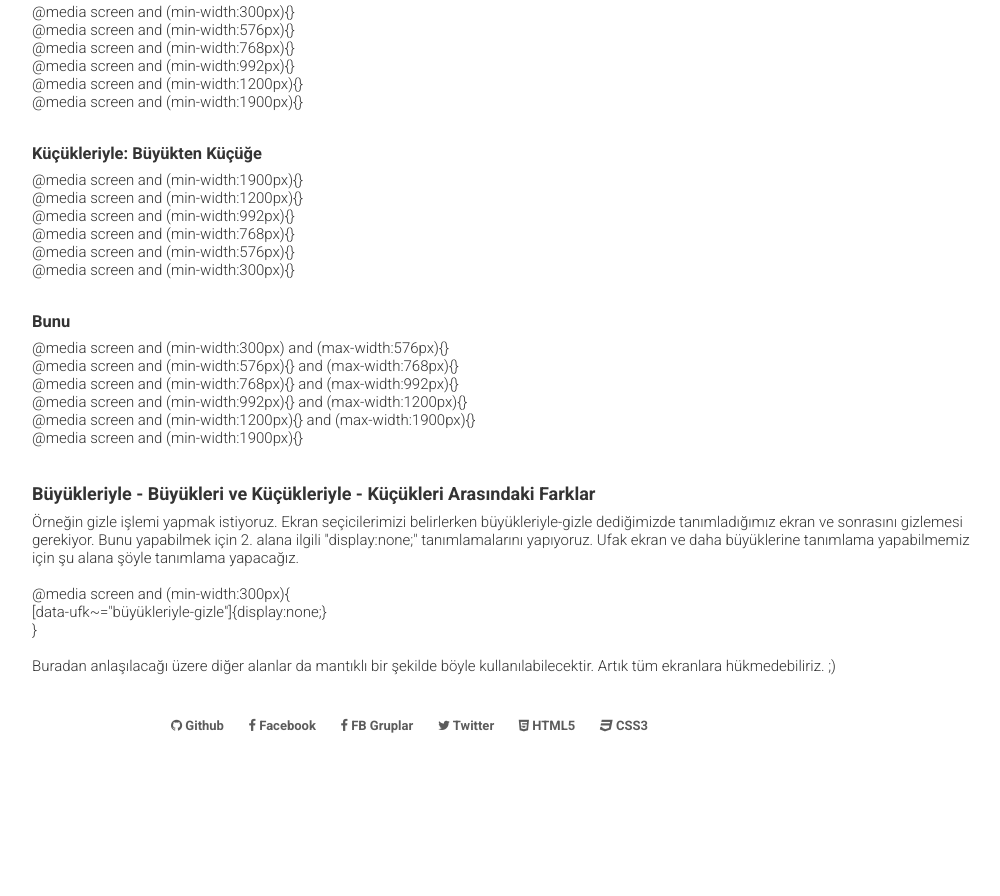
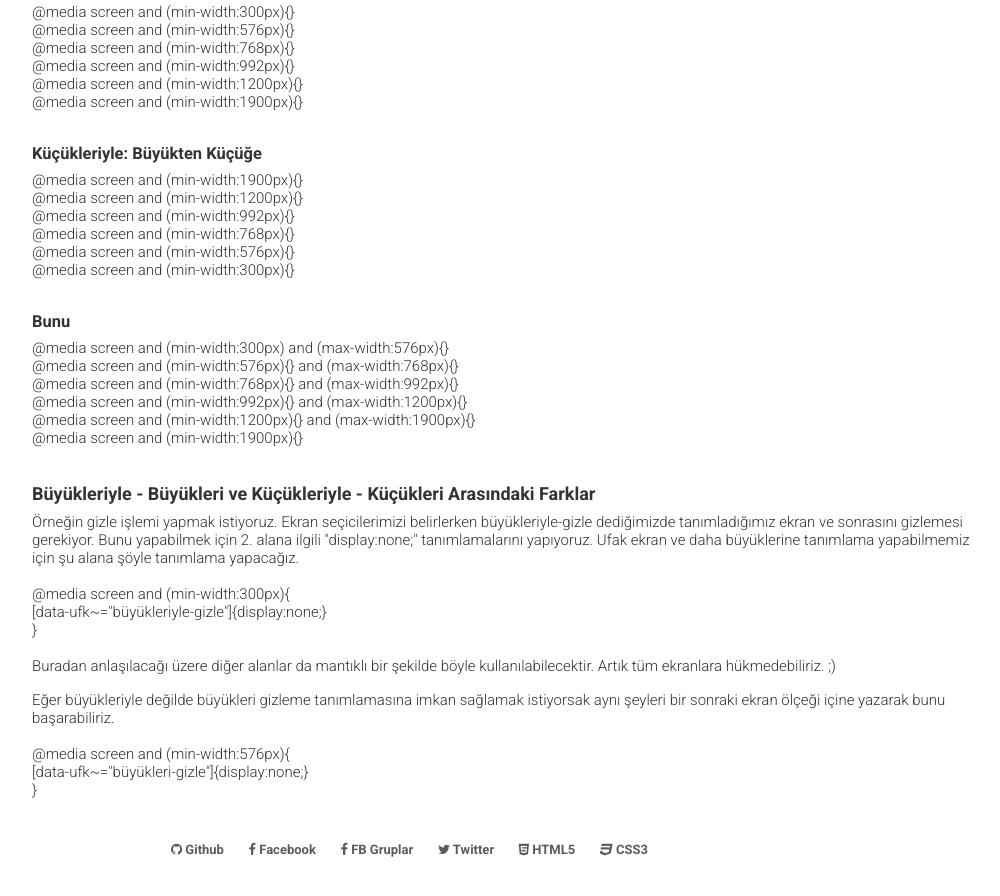
Before and after one commit to data-deveb/data-deveb.github.io, a Jekyll site: the page built from belgeler/gelistiriciler/ekran-orgusu.html, in a window 1280 px wide and 900 px high, scrolled down 1044 px. Shown: the top 896 px of the window, without its empty margins (228-1228 px from the left). Built offline with Jekyll 4.4.1, drawn with Linux system fonts in a browser that asks for light colours; before the commit the page ends 1820 px from its top, so only the background shows below that.

Commit message:
Güncelleme

```diff
--- a/belgeler/gelistiriciler/ekran-orgusu.html
+++ b/belgeler/gelistiriciler/ekran-orgusu.html
@@ -171,3 +171,7 @@ title: Ekran Örgüsünü Anlamak (Çekirdek Geliştiriciler İçin)
   Bunu yapabilmek için 2. alana ilgili "display:none;" tanımlamalarını yapıyoruz. Ufak ekran ve daha büyüklerine tanımlama yapabilmemiz için şu alana şöyle tanımlama yapacağız.<br><br>
   @media screen and (min-width:300px){<br>[data-ufk~="büyükleriyle-gizle"]{display:none;}<br>}<br><br>Buradan anlaşılacağı üzere diğer alanlar da mantıklı bir şekilde böyle kullanılabilecektir. Artık tüm ekranlara hükmedebiliriz. ;)
 </p>
+<p>
+  Eğer büyükleriyle değilde büyükleri gizleme tanımlamasına imkan sağlamak istiyorsak aynı şeyleri bir sonraki ekran ölçeği içine yazarak bunu başarabiliriz.<br><br>
+  @media screen and (min-width:576px){<br>[data-ufk~="büyükleri-gizle"]{display:none;}<br>}<br>
+</p>
```
